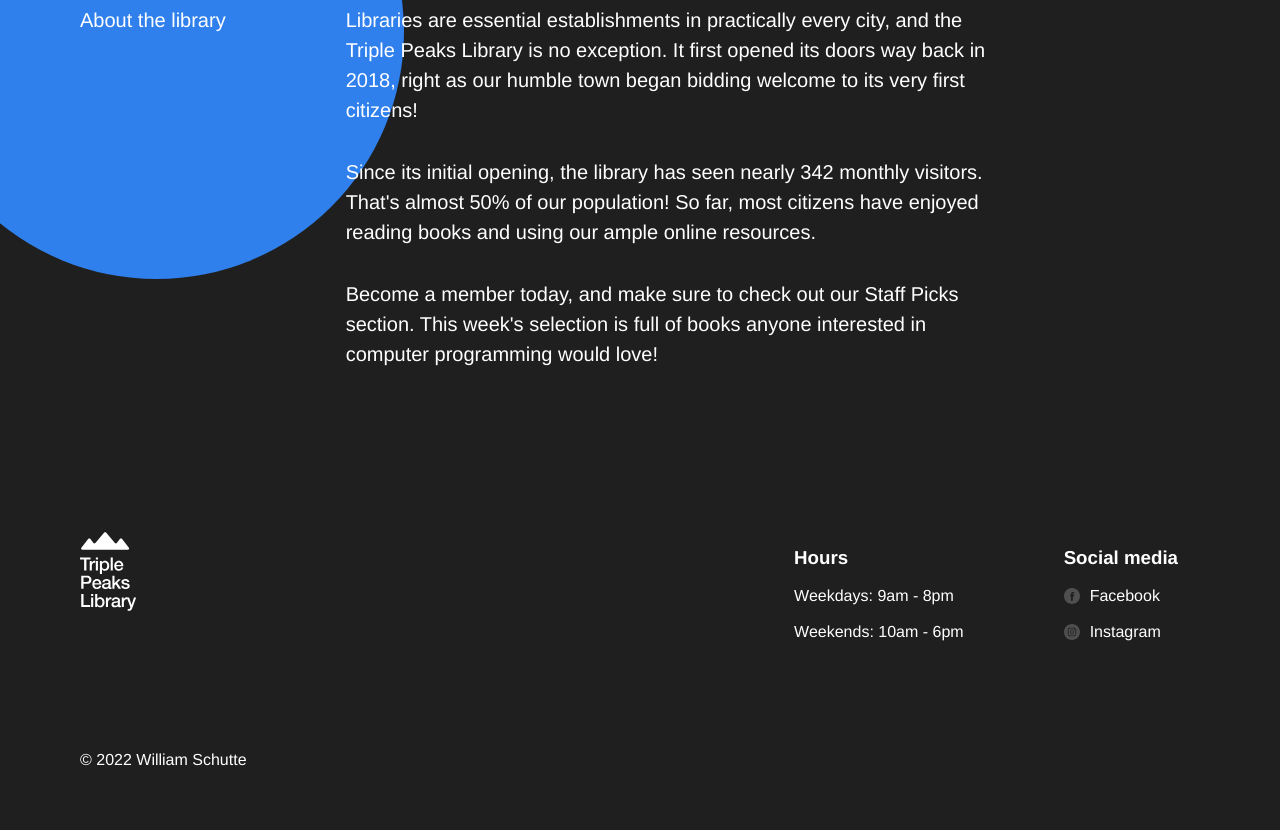
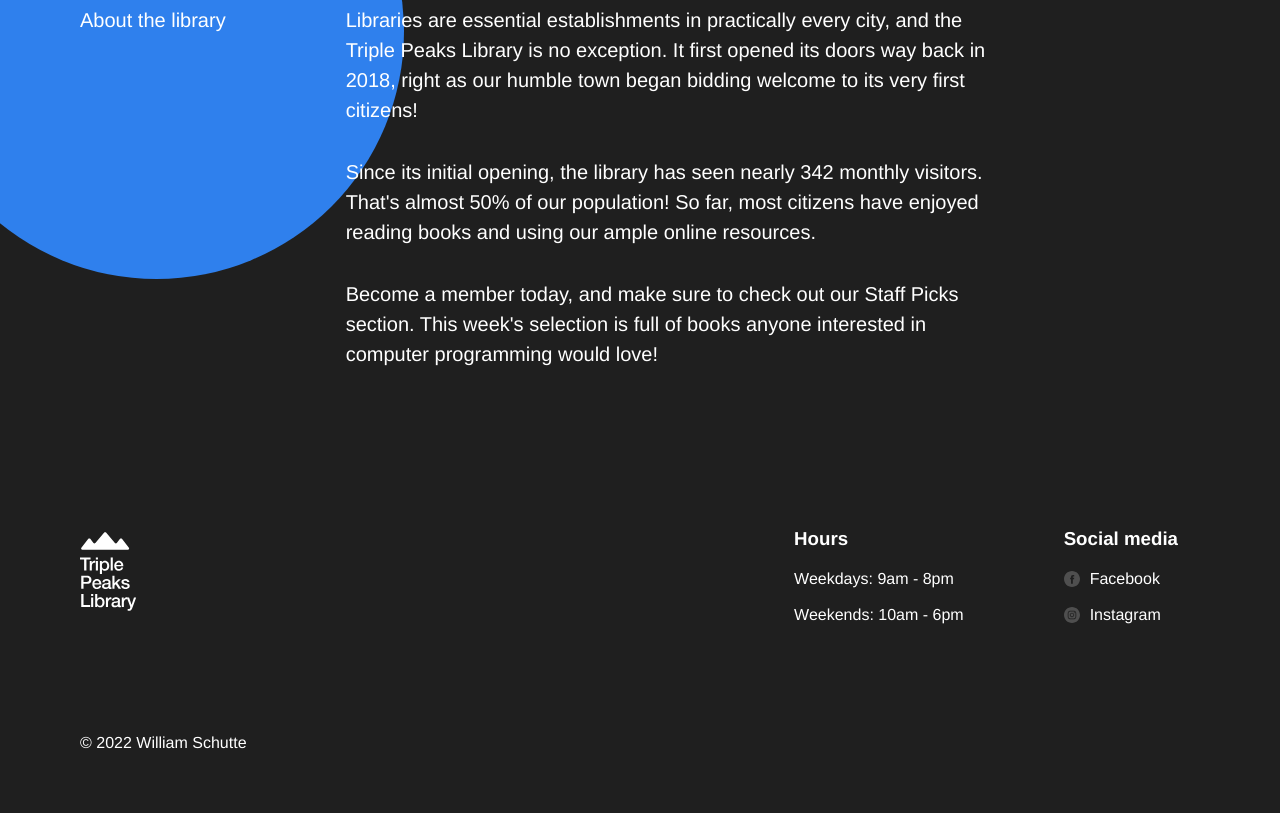
Before and after one commit to Tedlesser/se_project_library, a plain HTML site: page index.html in a window 1280 px wide. Shown: the part 3537-4367 px from the top of the page. Drawn offline with Linux system fonts and the light colour scheme.

Commit message:
Styles sheet update.

```diff
--- a/styles/style.css
+++ b/styles/style.css
@@ -450,7 +450,7 @@
 }
 
 .footer__column-heading {
-  margin-top: 0 0 20px;
+  margin: 0 0 20px;
 }
 
 .footer__column-link {
```
